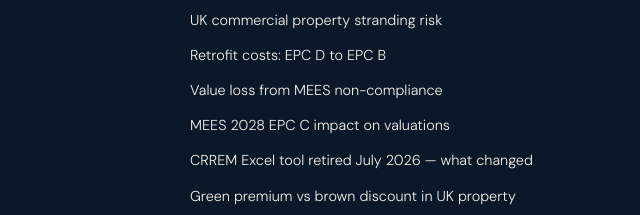
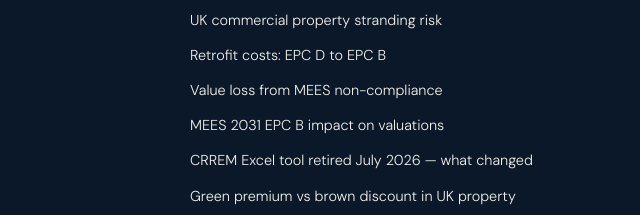
Before and after one commit to Plinthosherryxu/plinthos.io, a plain HTML site: page index.html in a window 1280 px wide. Shown: the part 8659-8874 px from the top of the page, 52-692 px from the left. Drawn offline with nearby package versions, Linux system fonts and the light colour scheme.

Commit message:
Update MEES link from 2028 to 2031 EPC B

```diff
--- a/index.html
+++ b/index.html
@@ -1270,7 +1270,7 @@
           <li><a href="uk-commercial-property-stranding-risk.html" style="color:var(--cream); text-decoration:none; font-size:0.9rem; font-weight:300;">UK commercial property stranding risk</a></li>
           <li><a href="retrofit-cost-epc-d-to-b-uk.html" style="color:var(--cream); text-decoration:none; font-size:0.9rem; font-weight:300;">Retrofit costs: EPC D to EPC B</a></li>
           <li><a href="property-value-loss-mees.html" style="color:var(--cream); text-decoration:none; font-size:0.9rem; font-weight:300;">Value loss from MEES non-compliance</a></li>
-          <li><a href="mees-2028-epc-c-commercial-property.html" style="color:var(--cream); text-decoration:none; font-size:0.9rem; font-weight:300;">MEES 2028 EPC C impact on valuations</a></li>
+          <li><a href="mees-2031-epc-b-commercial-property.html" style="color:var(--cream); text-decoration:none; font-size:0.9rem; font-weight:300;">MEES 2031 EPC B impact on valuations</a></li>
           <li><a href="crrem-excel-tool-retired-july-2026.html" style="color:var(--cream); text-decoration:none; font-size:0.9rem; font-weight:300;">CRREM Excel tool retired July 2026 — what changed</a></li>
           <li><a href="green-premium-brown-discount-uk.html" style="color:var(--cream); text-decoration:none; font-size:0.9rem; font-weight:300;">Green premium vs brown discount in UK property</a></li>
           <li><a href="physical-climate-risk-uk-property.html" style="color:var(--cream); text-decoration:none; font-size:0.9rem; font-weight:300;">Physical climate risk assessment for UK property</a></li>
```
